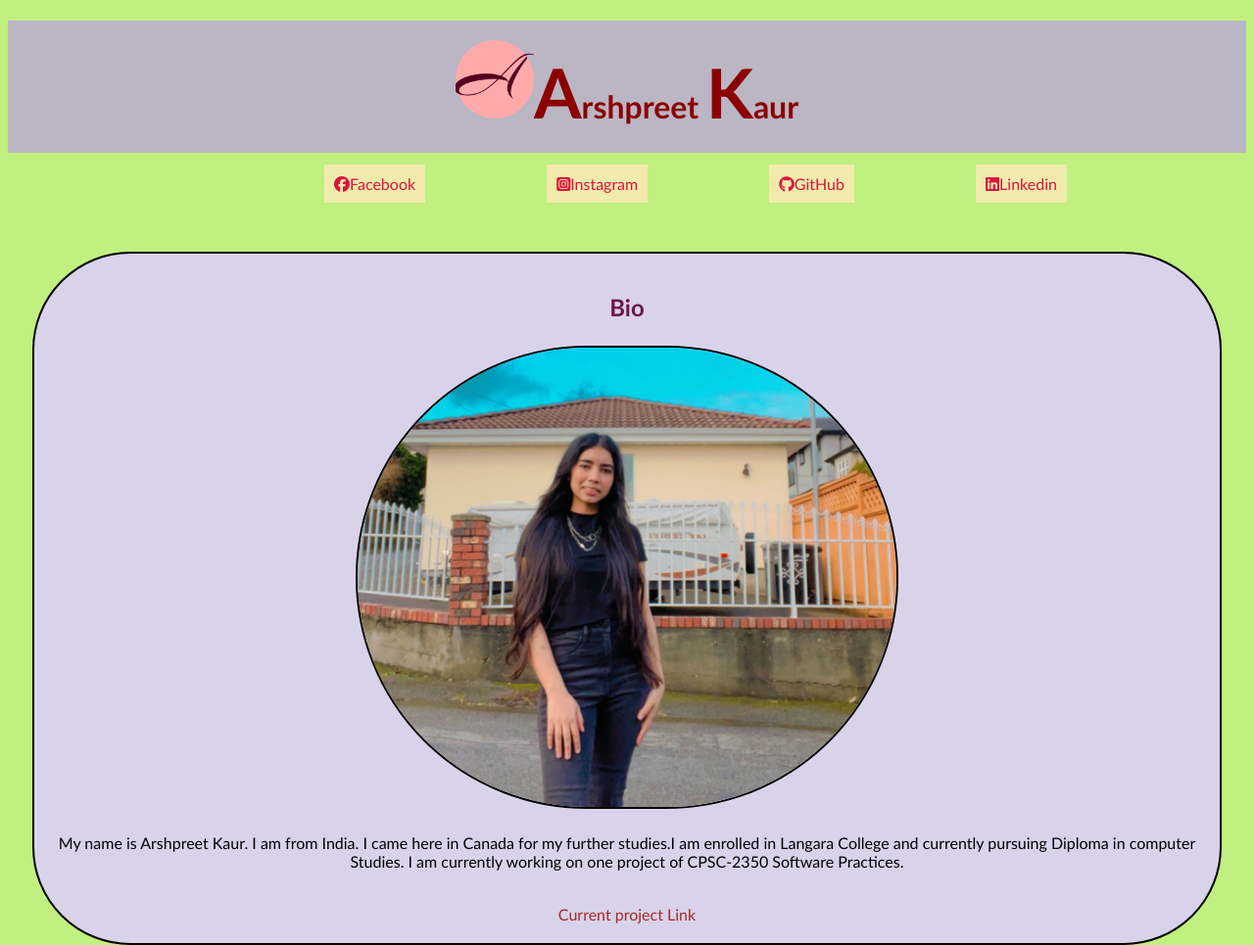
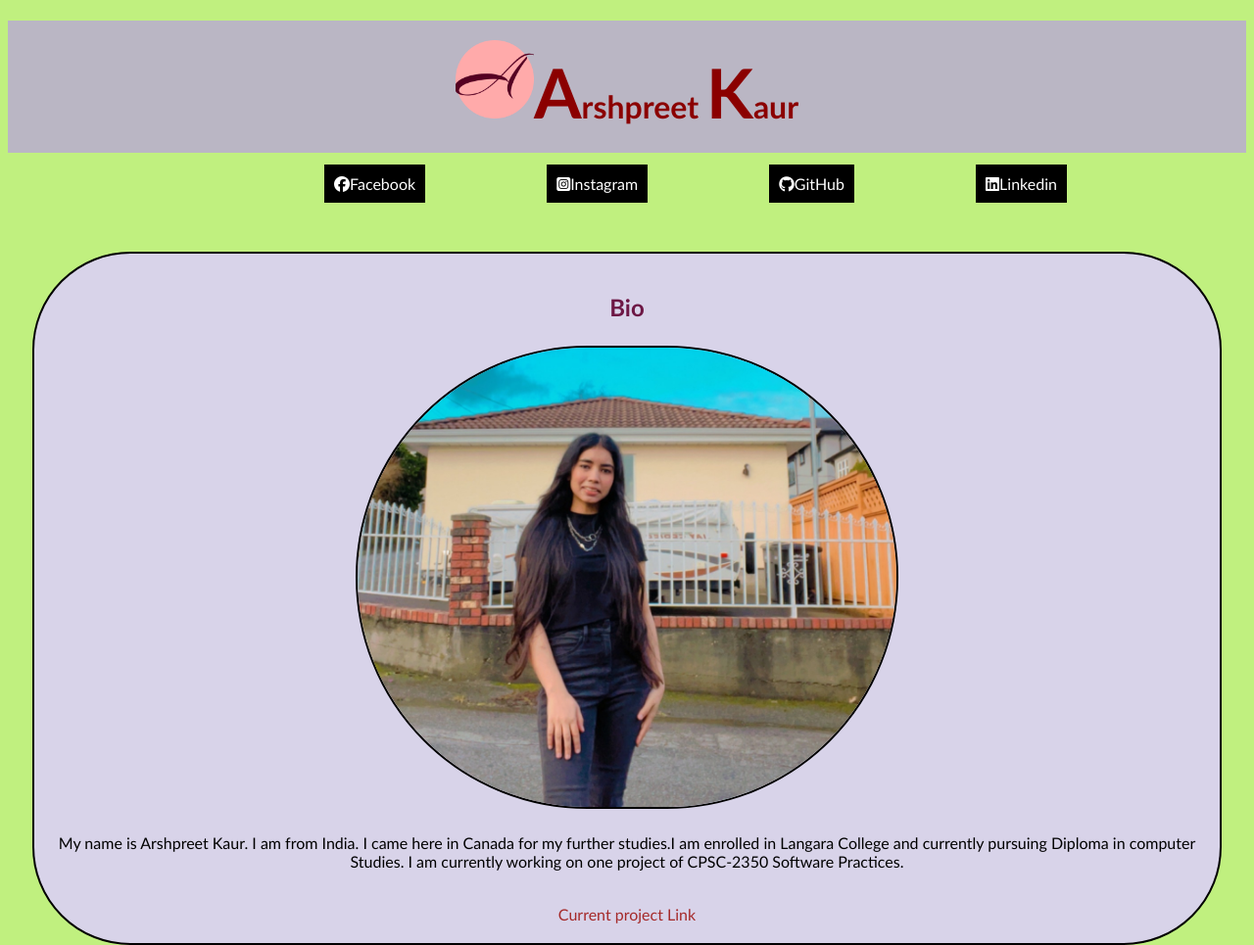
Before and after one commit to akaur232/biography, a plain HTML site: page index.html in a window 1280 px wide. Shown: the top 965 px of the page at 98% size. Drawn offline with Linux system fonts and the light colour scheme.

Commit message:
changed color of navigation bar

```diff
--- a/style.css
+++ b/style.css
@@ -44,8 +44,8 @@ nav{
 }
 nav li a{
     text-decoration: none;
-    color: crimson;
-    background-color: rgb(241, 235, 173);
+    color: white;
+    background-color:black;
     padding: 10px;
 }
 main div{
```
